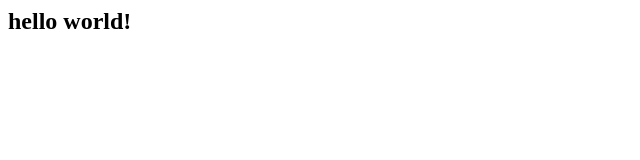
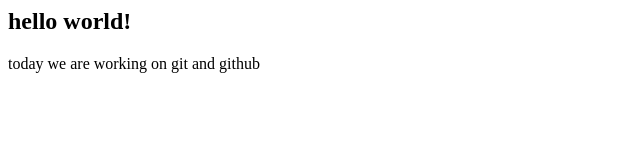
Before and after one commit to pramod620/testrepo, a plain HTML site: page index.html in a window 1280 px wide. Shown: the whole page, without its empty margins (0-640 px from the left). Drawn offline with Linux system fonts and the light colour scheme.

Commit message:
practising commit in git

```diff
--- a/index.html
+++ b/index.html
@@ -1 +1,2 @@
 <h2>hello world!</h2>
+<p>today we are working on git and github</p>
```
